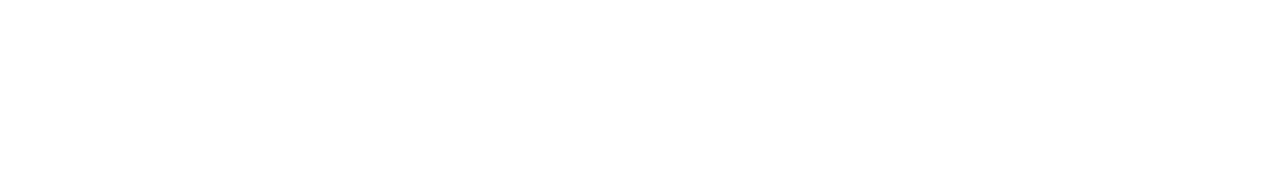
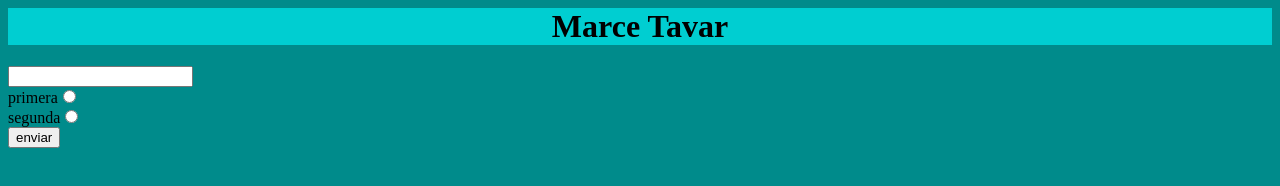
Before and after one commit to MarceTavar/pr-sol, a plain HTML site: page index.html in a window 1280 px wide. Drawn offline with Linux system fonts and the light colour scheme.

Commit message:
este contiene desde el inicio hasta funciones

```diff
--- /dev/null
+++ b/css/estilos.css
@@ -0,0 +1,7 @@
+body{
+    background-color: darkcyan;
+}
+header{
+    background-color: darkturquoise;
+    text-align: center;
+}
--- a/index.html
+++ b/index.html
@@ -4,11 +4,84 @@
     <meta http-equiv="X-UA-Compatible" content="IE=edge">
     <meta name="viewport" content="width=, initial-scale=1.0">
     <title>test</title>
+    <link rel="stylesheet" href="css/estilos.css">
 </head>
 <body>
-
+    <header id="cabezal"><h1 id="titulo">Marce Tavar</h1></header>
+    <form action="" method="post">
+        <input type="text"><br>
+        <label for="">primera</label><input type="radio"><br>
+        <label for="">segunda</label><input type="radio"><br>
+        <button id="btn">enviar</button>
+    </form>
 
     <script>
+      /*  let hora =new Date()
+        let sorteo = hora.getHours  ()
+        document.write(sorteo)*/
+
+       // let variable= prompt('ing')
+
+       /* switch (sorteo) {
+            case ('19'):
+                alert('primero')
+                break;
+            case ('20'):
+                alert('diez')
+                break;
+
+            default:
+                alert('error')
+                break;
+        }*/
+        /*while (variable<6) {
+
+            document.write(variable)
+            variable++
+        }*/
+
+       /* do {
+            document.write(variable)
+            variable++ lo hace una vez
+        } while (variable < 6);*/
+
+        /*let seguimos=confirm('ok?')
+        if (seguimos) {
+            document.write('entro')
+        }else{
+            document.write('bloqueado')
+        }*/
+
+        /*let sueldo=Number.parseInt(prompt('$'))
+        document.write((sueldo /2)*1.5)*/
+
+        /*let nombres = ['Marce', 'Sol', 'Luli', 'pillow'];
+        console.log(nombres[1 ])
+        console.log(nombres.length)
+        for (let index = 0; index < nombres.length; index++) {
+            const element = nombres[index];
+            if(index == 3){
+                alert('si')
+            }
+            document.write(element)
+        }*/
+
+        /*
+        let persona= {
+            'nombre':'Marce', 'apellido':'Tavarone', 'edad':38
+
+        }
+        console.log(persona.nombre)*/
+       /*document.querySelector('button').onclick=cartelito
+       function cartelito(nomb) {
+        let nom =alert(nom)
+       }*/
+       /*var precio =100
+       function calcular_Precio(prcio) {
+        var precioConIva= prcio*1.21
+        alert(precioConIva)
+       }
+       calcular_Precio(precio)*/
 
 
 
```
